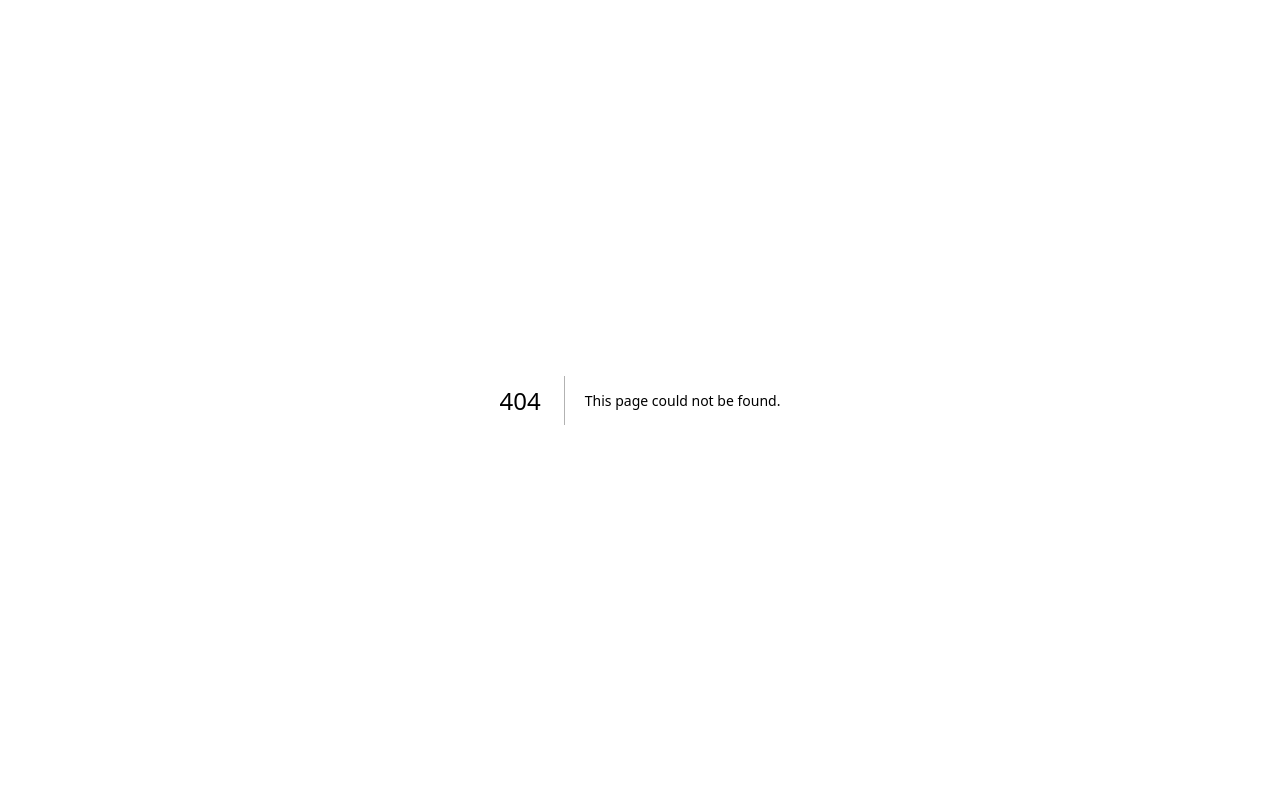
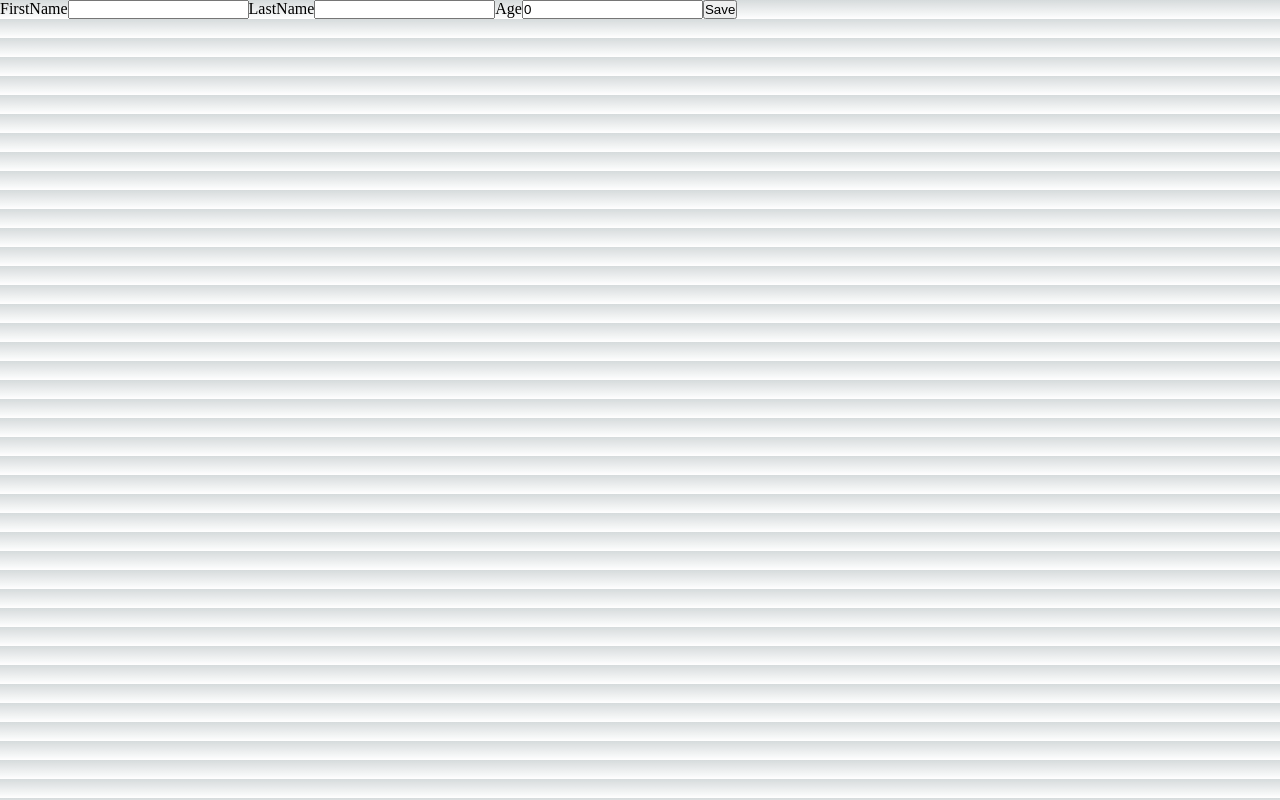
Before and after one commit to ThomasNight/test-react-next, a Next.js app: page /use-reducer in a window 1280 px wide. Before the commit this address had no page. Built offline with nearby package versions, Linux system fonts and the light colour scheme.

Commit message:
feat: use reducer

```diff
--- /dev/null
+++ b/src/pages/use-reducer/index.tsx
@@ -0,0 +1,109 @@
+import { useReducer } from "react";
+
+type State = {
+  firstName: string;
+  lastName: string;
+  extra: {
+    age: number;
+  };
+};
+
+type Action = {
+  type: `firstNameChange` | `lastNameChange` | `ageChange`;
+  payload: {
+    value: string;
+  };
+};
+
+function reducer(state: State, action: Action): State {
+  const newState = { ...state, extra: { ...state.extra } };
+  switch (action.type) {
+    case `firstNameChange`: {
+      newState.firstName = action.payload.value;
+      break;
+    }
+    case `lastNameChange`: {
+      newState.lastName = action.payload.value;
+      break;
+    }
+    case `ageChange`: {
+      newState.extra.age = Number.parseInt(action.payload.value);
+      break;
+    }
+    default: {
+      throw new Error(`Invalid action type`);
+    }
+  }
+  return newState;
+}
+
+export const UseReducerPage = () => {
+  const [form, dispatch] = useReducer(reducer, {
+    firstName: "",
+    lastName: "",
+    extra: {
+      age: 0,
+    },
+  });
+
+  function onFirstNameChange(value: string) {
+    dispatch({
+      type: `firstNameChange`,
+      payload: {
+        value,
+      },
+    });
+  }
+
+  function onLastNameChange(value: string) {
+    dispatch({
+      type: `lastNameChange`,
+      payload: {
+        value,
+      },
+    });
+  }
+
+  function onAgeChange(value: string) {
+    dispatch({
+      type: `ageChange`,
+      payload: {
+        value,
+      },
+    });
+  }
+
+  function onSubmit() {
+    alert("submitting...");
+  }
+
+  return (
+    <form onSubmit={onSubmit}>
+      <label>FirstName</label>
+      <input
+        name="firstName"
+        value={form.firstName}
+        onChange={(e) => onFirstNameChange(e.target.value)}
+      />
+
+      <label>LastName</label>
+      <input
+        name="lastName"
+        value={form.lastName}
+        onChange={(e) => onLastNameChange(e.target.value)}
+      />
+
+      <label>Age</label>
+      <input
+        type="number"
+        name="age"
+        value={form.extra.age}
+        onChange={(e) => onAgeChange(e.target.value)}
+      />
+
+      <button type="submit">Save</button>
+    </form>
+  );
+};
+
+export default UseReducerPage;
```
